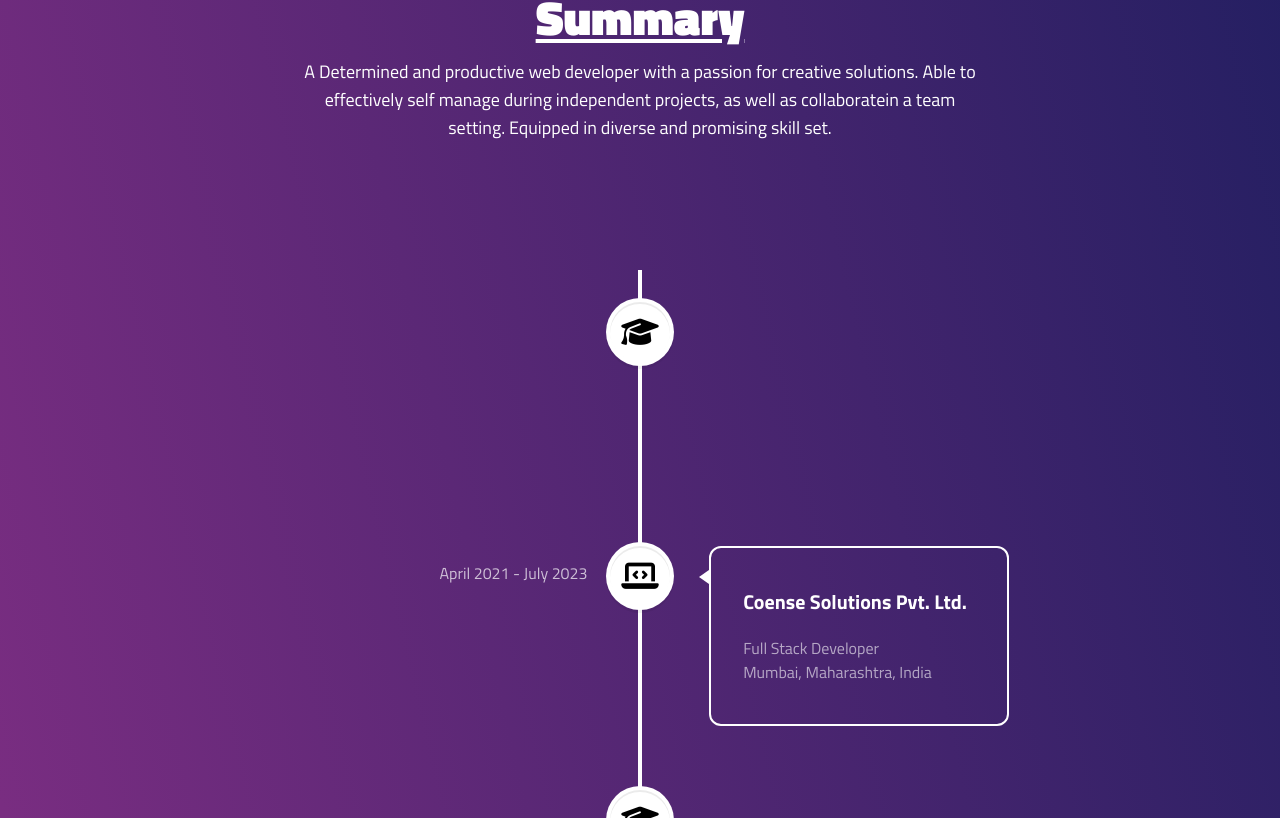
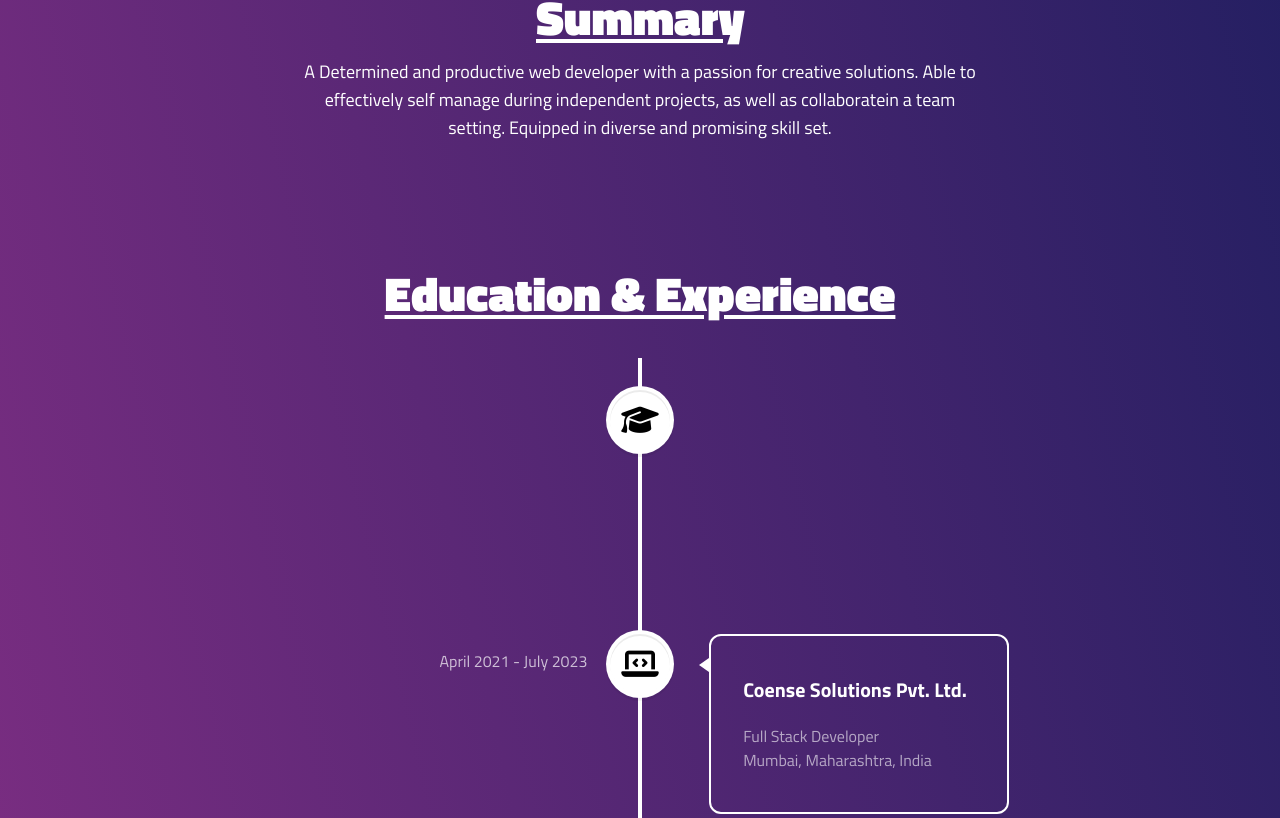
Before and after one commit to dakShh/portfolio, a React (Vite) app: page / in a window 1280 px wide. Shown: the part 806-1624 px from the top of the page. Built offline with nearby package versions, Linux system fonts and the light colour scheme.

Commit message:
about us section completed

```diff
--- a/src/components/about.jsx
+++ b/src/components/about.jsx
@@ -7,14 +7,14 @@ const About = () => {
     <div className="relative min-h-screen  text-white">
       <div className="flex flex-col items-center mb-32">
         <div
-          data-aos="fade-left"
+          data-aos="zoom-in-up"
           data-aos-delay="300"
           className={clsx("text-5xl font-extrabold", "mb-4", "underline underline-offset-4")}
         >
           Summary
         </div>
         <p
-          data-aos="fade-left"
+          data-aos="zoom-in-up"
           data-aos-delay="400"
           className={clsx("max-w-2xl", "text-lg text-center")}
         >
@@ -24,7 +24,19 @@ const About = () => {
         </p>
       </div>
 
-      <div data-aos="zoom-in" data-aos-delay="600" className="my-10">
+      <div data-aos="zoom-in" data-aos-delay="400" className="my-10">
+        <div
+          data-aos="zoom-in-up"
+          data-aos-delay="600"
+          className={clsx(
+            "text-5xl font-extrabold",
+            "text-center",
+            "underline underline-offset-4",
+            "mb-10"
+          )}
+        >
+          Education & Experience
+        </div>
         <VerticalTimeline />
       </div>
     </div>
```
